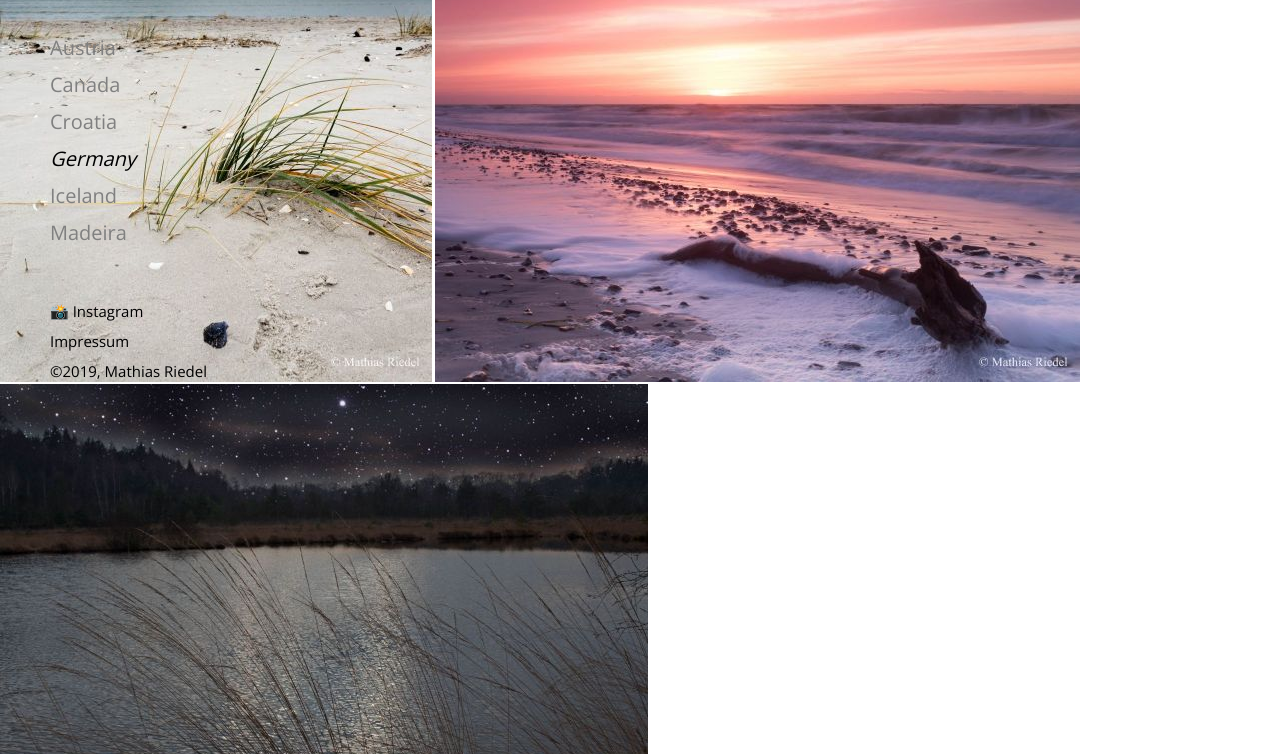
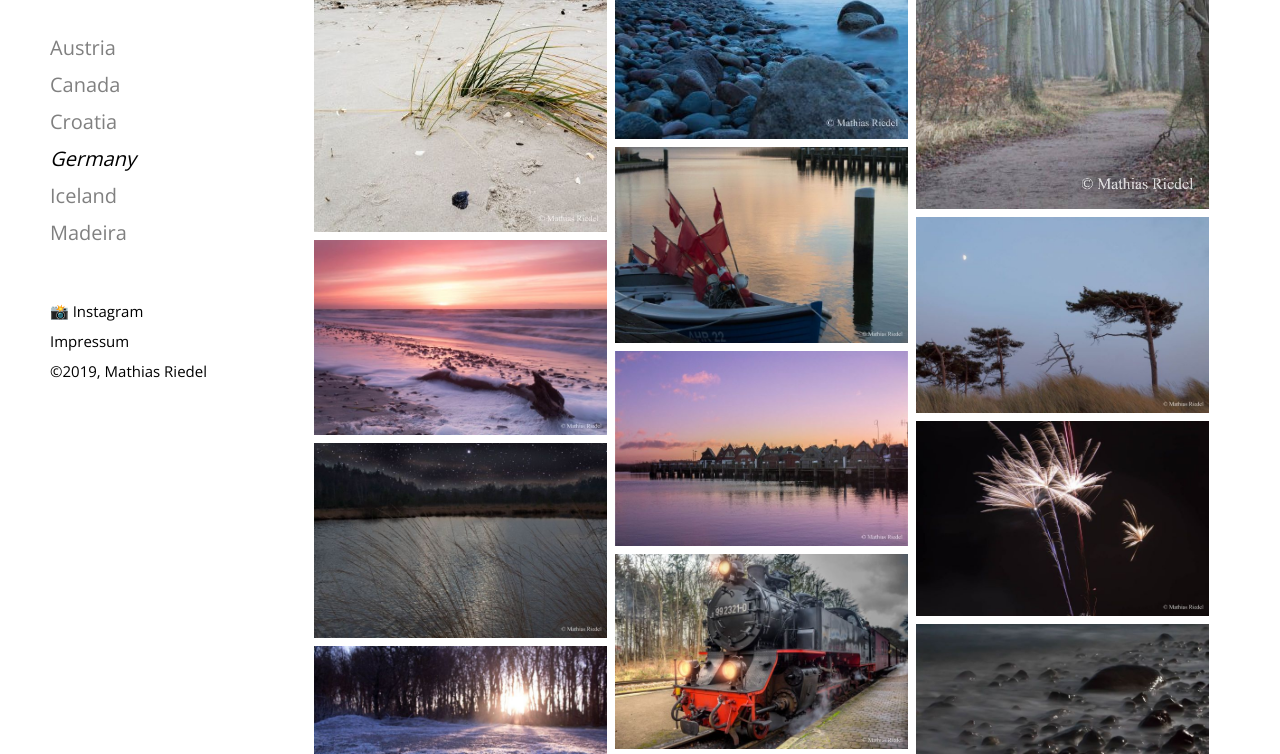
Before and after one commit to mathiasriedel/mathiasriedelphotography, a plain HTML site: page germany.html in a window 1280 px wide. Shown: the part 266-1020 px from the top of the page. Drawn offline with nearby package versions, Linux system fonts and the light colour scheme.

Commit message:
Update germany.html

```diff
--- a/germany.html
+++ b/germany.html
@@ -9,7 +9,7 @@
 
   <link href="https://fonts.googleapis.com/css?family=Great+Vibes|Open+Sans&display=swap" rel="stylesheet">
 
-  <link href="gallery.css" rel="stylesheet">
+  <link href="gallery_old.css" rel="stylesheet">
   <script>
     function myFunction(x) {
       x.classList.toggle("change");
```
